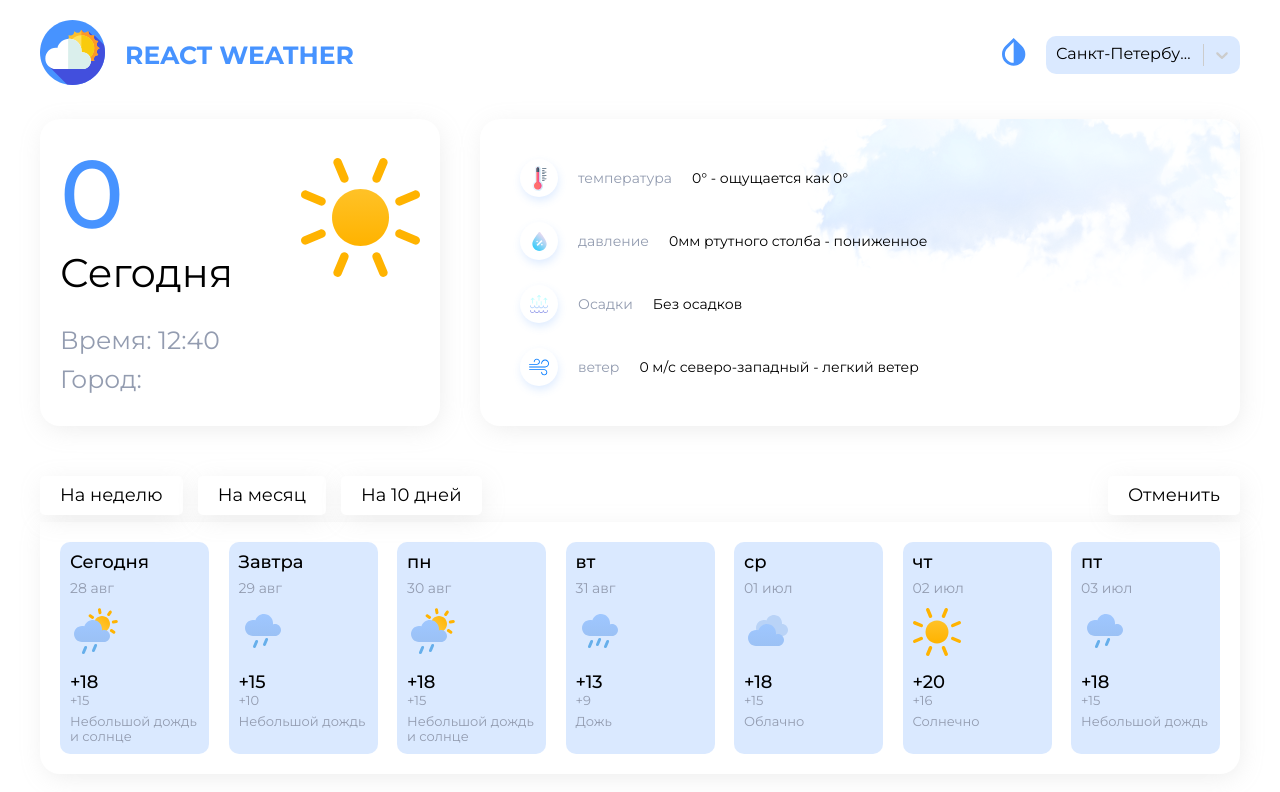
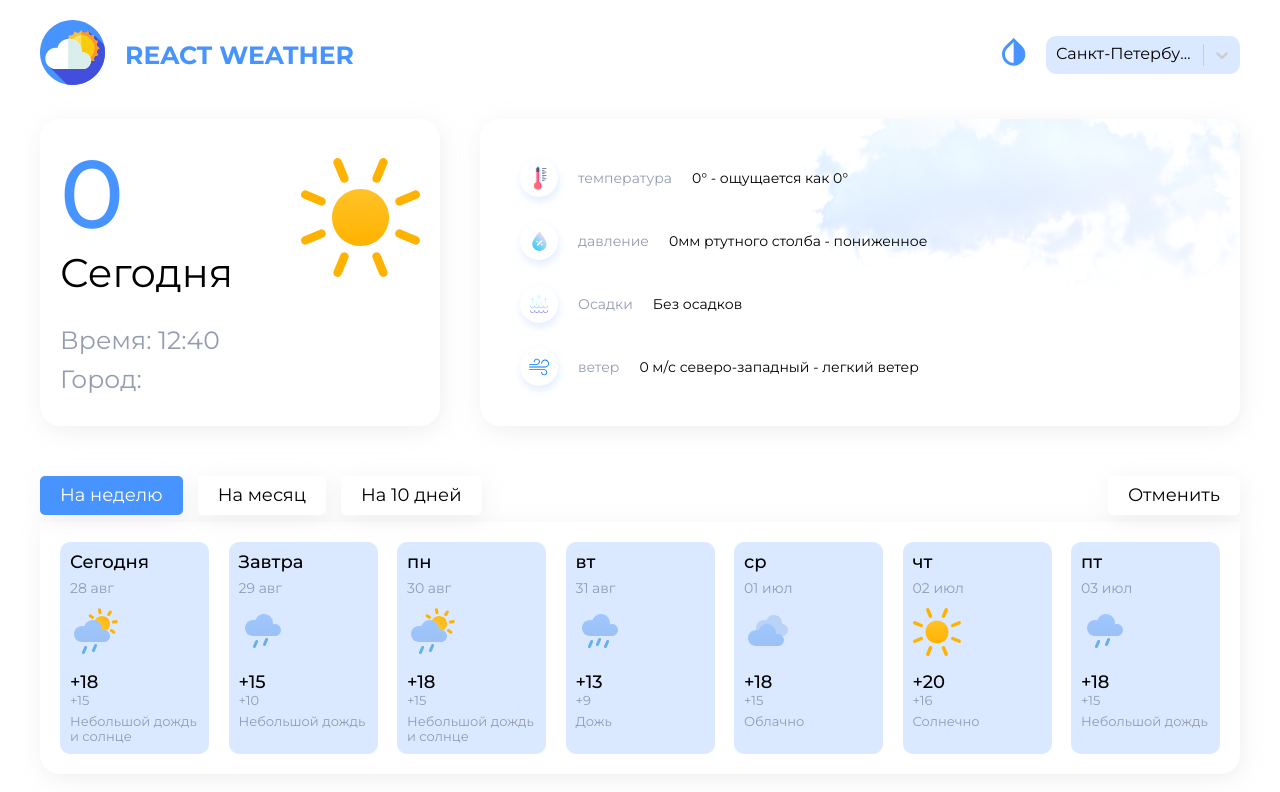
Before and after one commit to kolomyaka/React-Weather, a React (Create React App) app in the folder reactweather/: page / in a window 1280 px wide. Shown: the top 792 px of the page. Built offline with nearby package versions, Linux system fonts and the light colour scheme; no server answers.

Commit message:
Подключение библиотеки classNames и реализация переключения табов

```diff
--- a/reactweather/package.json
+++ b/reactweather/package.json
@@ -8,6 +8,7 @@
     "@testing-library/react": "^12.1.3",
     "@testing-library/user-event": "^13.5.0",
     "@types/axios": "^0.14.0",
+    "@types/classnames": "^2.3.1",
     "@types/jest": "^27.4.1",
     "@types/node": "^16.11.26",
     "@types/react": "^17.0.39",
@@ -16,6 +17,7 @@
     "@types/react-router-dom": "^5.3.3",
     "@types/react-select": "^5.0.1",
     "axios": "^0.26.1",
+    "classnames": "^2.3.1",
     "normalize.css": "^8.0.1",
     "react": "^17.0.2",
     "react-dom": "^17.0.2",
--- a/reactweather/src/pages/Home/components/Days/Tabs.tsx
+++ b/reactweather/src/pages/Home/components/Days/Tabs.tsx
@@ -1,4 +1,5 @@
-import React from 'react'
+import classNames from 'classnames';
+import { useState } from 'react'
 
 
 
@@ -16,18 +17,25 @@ export type Tabs = {
 const Tabs = (props: Props) => {
 
 
+  const [activeTab, setActiveTab] = useState(0);
+
   const tabs: Array<Tabs> = [
     {value : 'На неделю'},
     {value : 'На месяц'},
     {value : 'На 10 дней'},
   ]
 
+  const handleChange = (index: number) => {
+    setActiveTab(index);
+  }
+
   return (
     <section className={s.tabs}>
       <div className={s.tabs__wrapper}>
         {
-          tabs.map((tab) => (
-            <div className={s.tab} key={tab.value}>
+          tabs.map((tab, index) => (
+            <div className={s.tab + ' ' + classNames({
+              active : activeTab === index})} key={tab.value} onClick={() => handleChange(index)}>
               {tab.value}
             </div>
           ))
--- a/reactweather/src/pages/shared/header/Header.tsx
+++ b/reactweather/src/pages/shared/header/Header.tsx
@@ -48,9 +48,8 @@ const Header = (props: Props) => {
   };
 
 
-  const changeSelect = (e:any) => {
+  const changeSelect = (e: any) => {
     dispatch(fetchCurrentWeather(e.value))
-
   }
 
   return (
--- a/reactweather/src/styles/index.scss
+++ b/reactweather/src/styles/index.scss
@@ -1,5 +1,6 @@
 @import '~normalize.css';
 @import url('https://fonts.googleapis.com/css2?family=Montserrat:wght@400;500;700&family=Roboto:wght@300;400;700&display=swap');
+@import './variables.scss';
 
 *, *:after, *:before {
     box-sizing: border-box;
@@ -16,3 +17,8 @@ body {
     margin: 0 auto;
     padding-top: 20px;
 }
+
+.active {
+    background-color: $blueColor;
+    color: #fff;
+}
```
Also changed, not shown: 1 other file (tests, documents, lock files or other folders).
